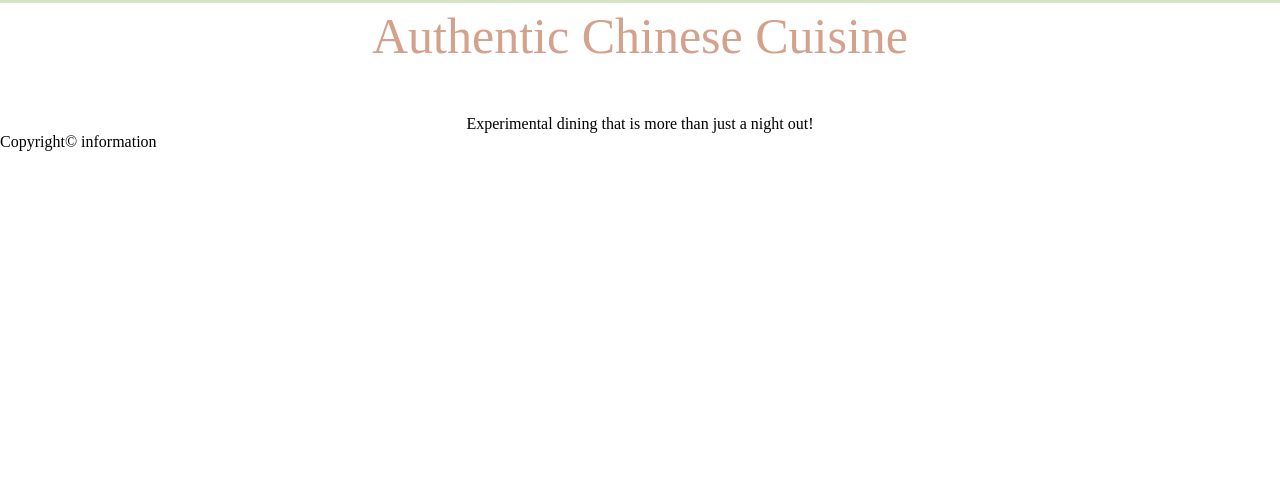
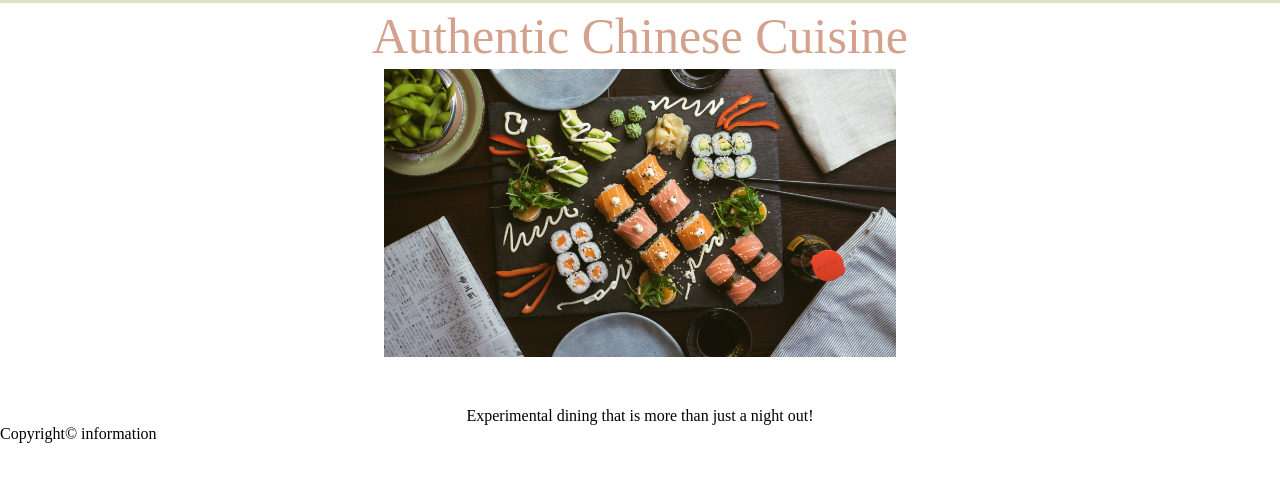
Before and after one commit to leannaval/TOWNlv, a plain HTML site: page index.html in a window 1280 px wide. Shown: the part 161-642 px from the top of the page. Drawn offline with Linux system fonts and the light colour scheme; a web font is replaced by a local one.

Commit message:
Update index.html

```diff
--- a/index.html
+++ b/index.html
@@ -1,4 +1,3 @@
-
 <!DOCTYPE html>
 <html lang="en">
     <head>
@@ -8,6 +7,13 @@
         <link rel="stylesheet" href="https://use.typekit.net/myw3snh.css">
         <link rel="stylesheet" href="fontsf21/">
         <link rel="stylesheet" type="text/css" href="css/stylesheet.css">
+        <style>
+            .img {
+    width: 40%;
+    margin: 0 auto;
+    display: block;
+}
+        </style>
     </head>
     <body>
         <!--This is the body. The body contains written information viewed by the user.-->
@@ -21,6 +27,7 @@
         <h2 id="sub-head">
             Authentic Chinese Cuisine
         </h2>
+        <img src="./images/sushiimage.jpg" alt="" class="img"/>
         <p class="body-text">
           <!--This is a paragraph. It contains written information seen on the website.-->
 
```
